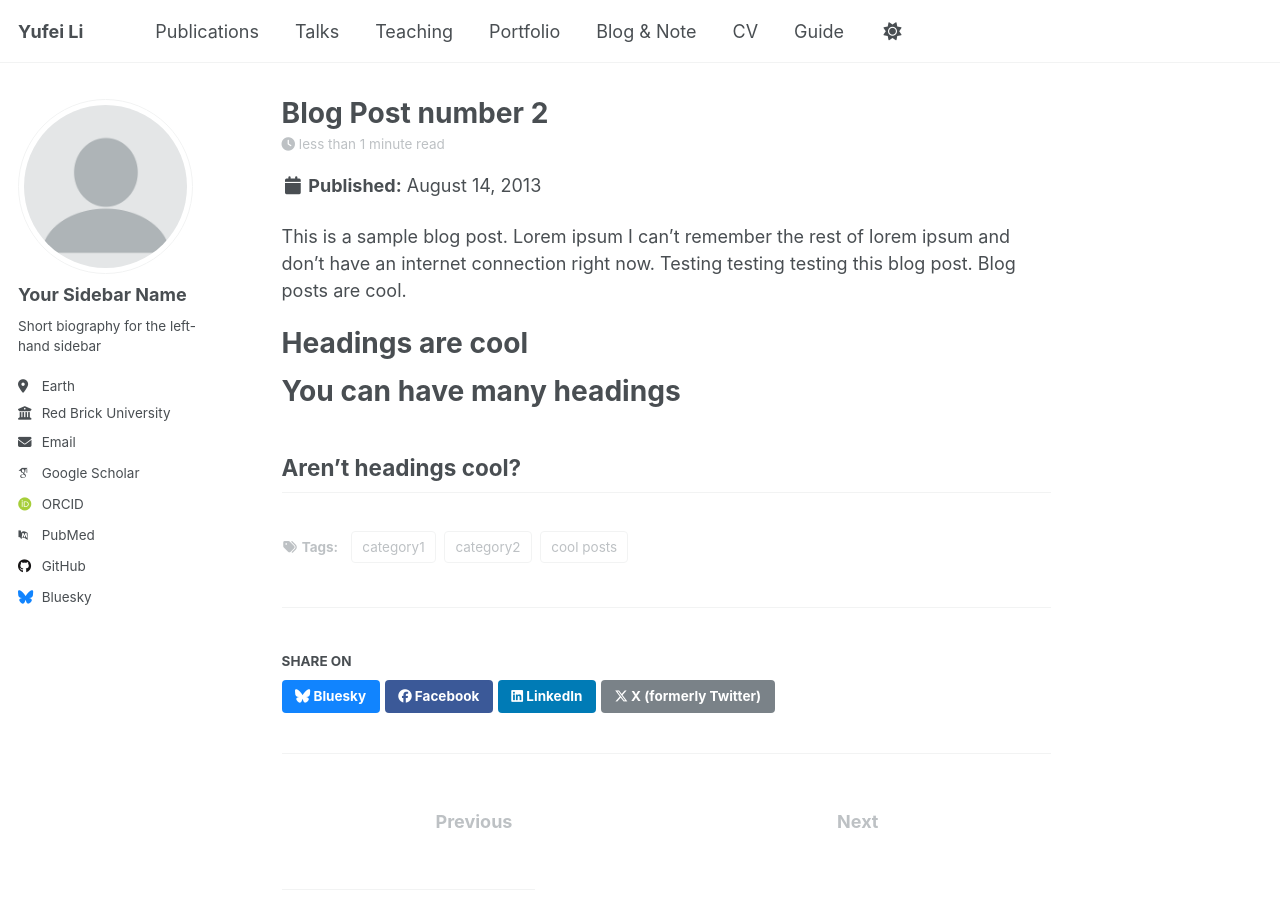
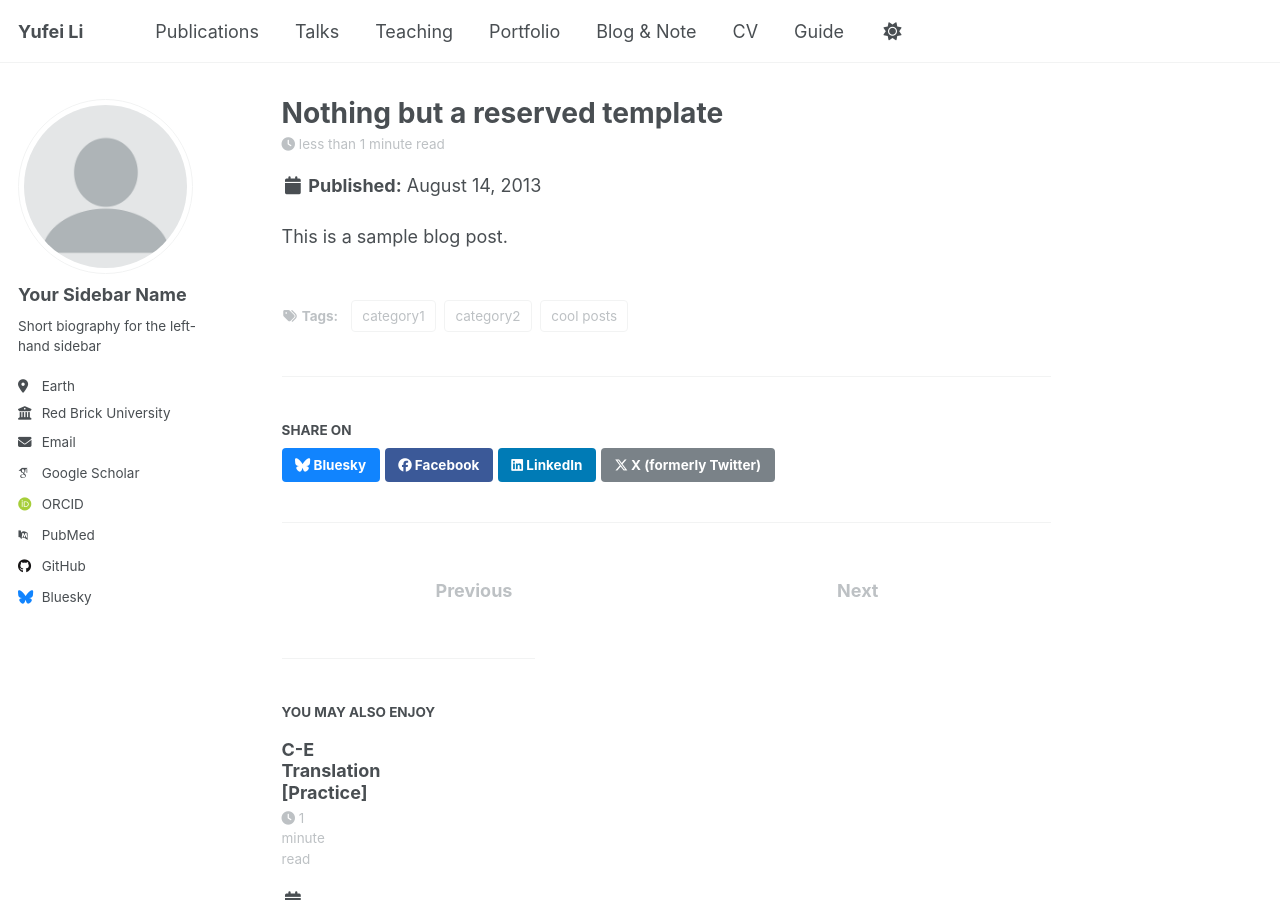
Before and after one commit to Floraaah/Floraaah, a Jekyll site: the page built from _posts/2013-08-14-blog-post-2.md, in a window 1280 px wide and 900 px high. Built offline with Jekyll 4.4.1, drawn with Linux system fonts in a browser that asks for light colours; some web fonts are replaced.

Commit message:
Update 2013-08-14-blog-post-2.md

```diff
--- a/_posts/2013-08-14-blog-post-2.md
+++ b/_posts/2013-08-14-blog-post-2.md
@@ -1,5 +1,5 @@
 ---
-title: 'Blog Post number 2'
+title: 'Nothing but a reserved template'
 date: 2013-08-14
 permalink: /posts/2013/08/blog-post-2/
 tags:
@@ -8,13 +8,4 @@ tags:
   - category2
 ---
 
-This is a sample blog post. Lorem ipsum I can't remember the rest of lorem ipsum and don't have an internet connection right now. Testing testing testing this blog post. Blog posts are cool.
-
-Headings are cool
-======
-
-You can have many headings
-======
-
-Aren't headings cool?
-------
+This is a sample blog post.
```
